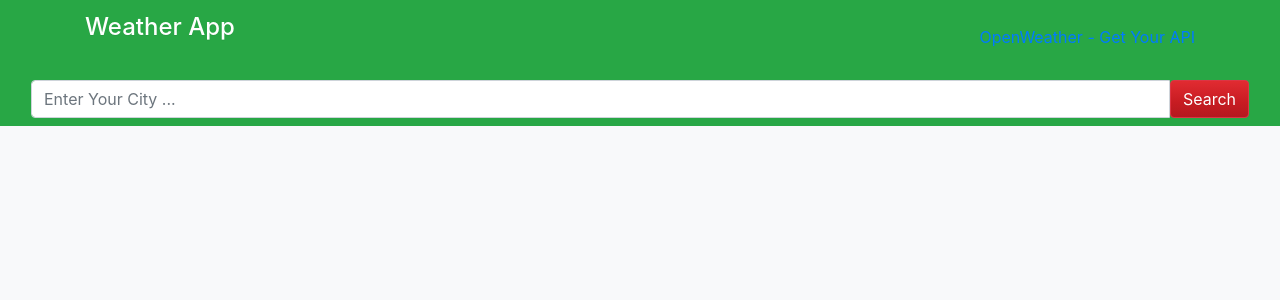
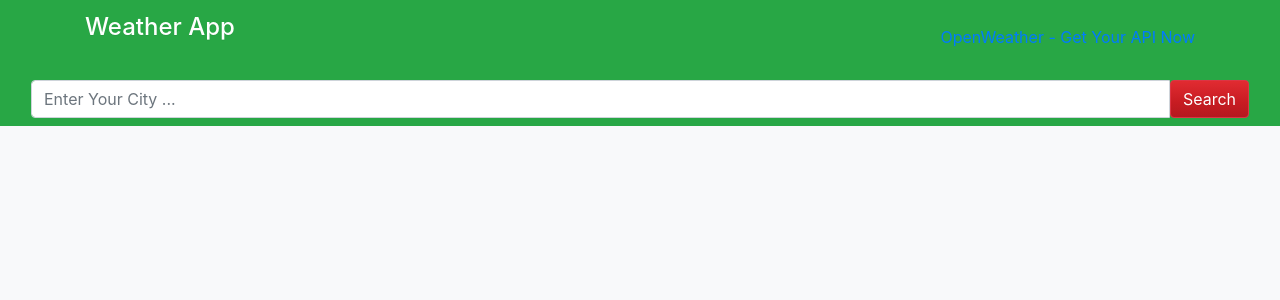
Before and after one commit to Abi2841/Realtime_weatherapp, a Django app: page / in a window 1280 px wide. Shown: the top 300 px of the page. Run offline with Django 4.2, Linux system fonts and the light colour scheme; some libraries are stand-ins or nearby versions.

Commit message:
small changes in index.html

```diff
--- a/weather_app/templates/weather_app/index.html
+++ b/weather_app/templates/weather_app/index.html
@@ -49,7 +49,7 @@
     <div class="container">
         <a href="../" class="navbar-brand" style="color: black;"><h4>Weather App</h4> <span style="color: rgb(117, 39, 196);">
         </span> </a>
-      <a href="https://openweathermap.org" class="navbar-tech">OpenWeather - Get Your API</a>
+      <a href="https://openweathermap.org" class="navbar-tech">OpenWeather - Get Your API Now</a>
     </div>
   </div>
 
```
